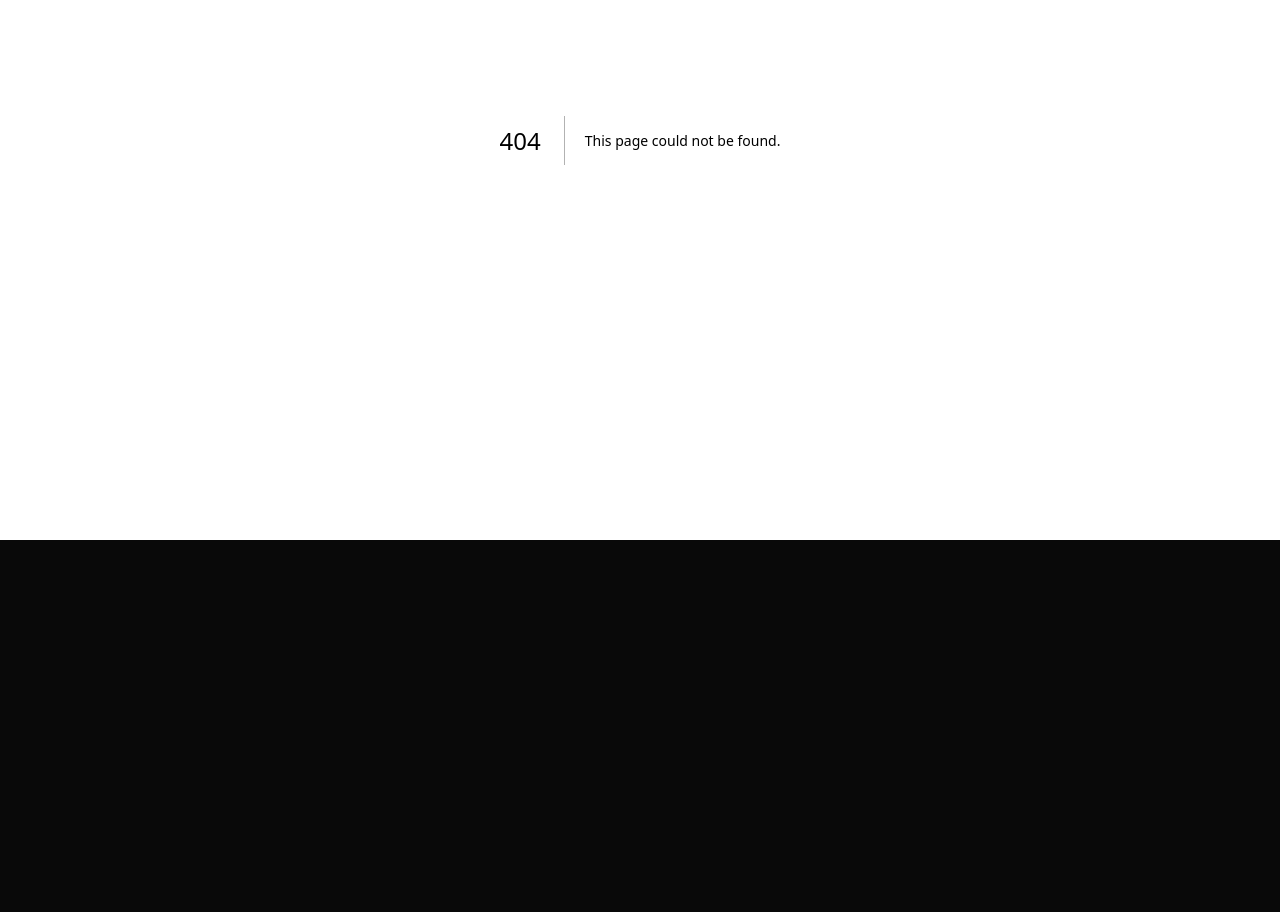
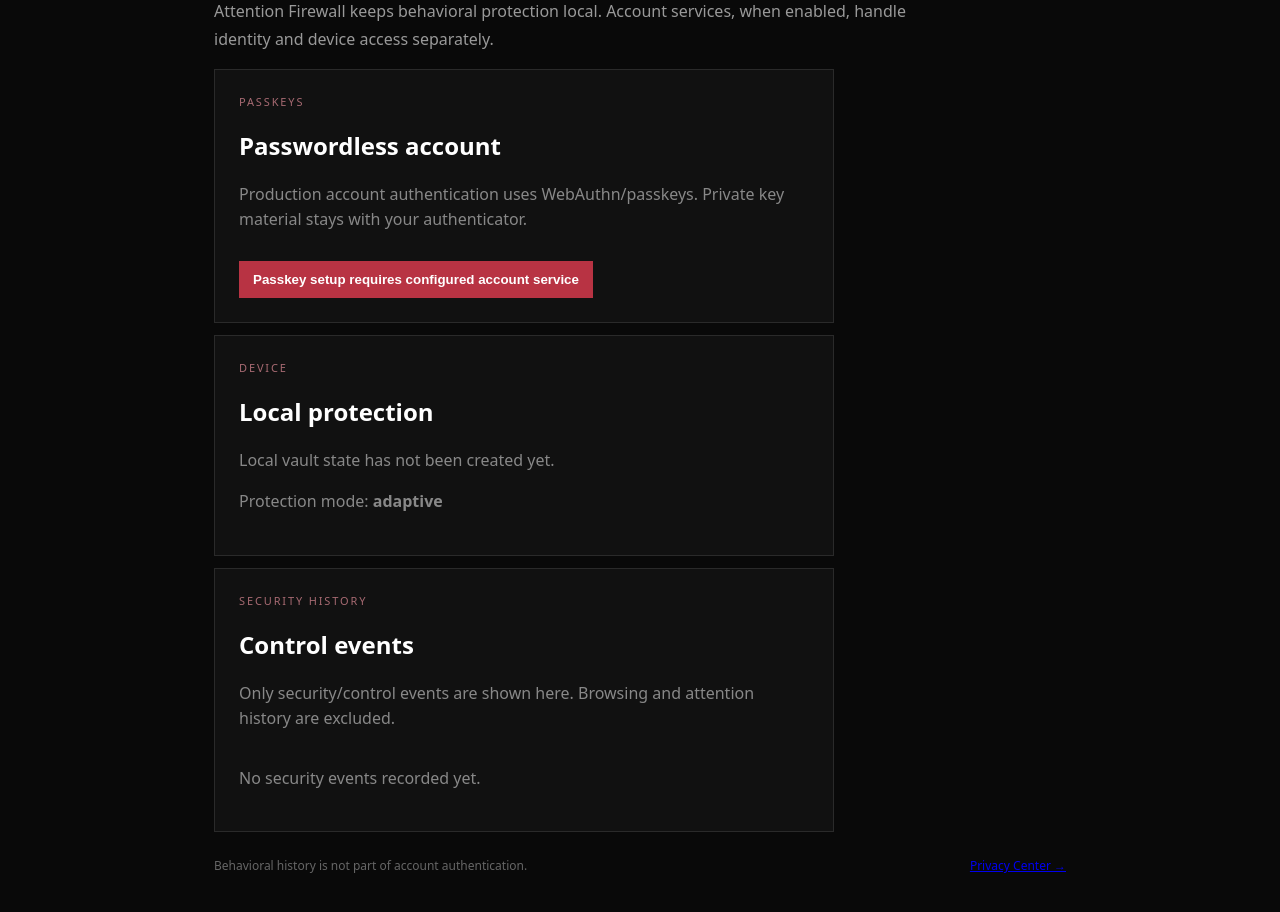
Before and after one commit to Nar-Lod/attention-firewall, a Next.js app in the folder apps/web/: page /account in a window 1280 px wide. Before the commit this address had no page. Shown: the part 260-1172 px from the top of the page. Before the commit the page ends 800 px from the top, so only its background shows below. Built offline with nearby package versions, Linux system fonts and the light colour scheme.

Commit message:
feat: add account and device security center

```diff
--- /dev/null
+++ b/apps/web/app/account/page.tsx
@@ -0,0 +1,58 @@
+"use client";
+
+import {useEffect,useMemo,useState} from "react";
+import {EncryptedIndexedDbStore} from "@attention-firewall/secure-browser-store";
+import type {SecurityEvent} from "@attention-firewall/security-audit";
+
+interface LocalState{
+ version:2;
+ protectionMode:"adaptive"|"strict";
+ securityEvents:SecurityEvent[];
+ currentIntent?:{label:string;purpose:string;targetDomains:string[];budgetMinutes?:number};
+ rules:unknown[];
+ commitments:unknown[];
+}
+
+export default function AccountPage(){
+ const store=useMemo(()=>new EncryptedIndexedDbStore<LocalState>("extension-state-v2","attention-firewall-extension-state"),[]);
+ const [state,setState]=useState<LocalState|null>(null);
+
+ useEffect(()=>{void store.get().then(setState);},[store]);
+
+ const events=state?.securityEvents??[];
+
+ return <main className="privacy-page">
+  <a href="/">← Dashboard</a>
+  <p className="eyebrow" style={{marginTop:32}}>ACCOUNT & DEVICE SECURITY</p>
+  <h1>Your security boundary</h1>
+  <p className="lead">Attention Firewall keeps behavioral protection local. Account services, when enabled, handle identity and device access separately.</p>
+
+  <section className="privacy-grid">
+   <div className="privacy-card">
+    <div className="label">PASSKEYS</div>
+    <h2>Passwordless account</h2>
+    <p>Production account authentication uses WebAuthn/passkeys. Private key material stays with your authenticator.</p>
+    <button type="button" disabled>Passkey setup requires configured account service</button>
+   </div>
+
+   <div className="privacy-card">
+    <div className="label">DEVICE</div>
+    <h2>Local protection</h2>
+    <p>{state?"Your local vault is available in this browser.":"Local vault state has not been created yet."}</p>
+    <p>Protection mode: <strong>{state?.protectionMode??"adaptive"}</strong></p>
+   </div>
+
+   <div className="privacy-card">
+    <div className="label">SECURITY HISTORY</div>
+    <h2>Control events</h2>
+    <p>Only security/control events are shown here. Browsing and attention history are excluded.</p>
+    <div className="bar-list">
+     {!events.length&&<p className="muted">No security events recorded yet.</p>}
+     {events.map(event=><div key={event.id} className="bar-row"><span>{new Date(event.occurredAt).toLocaleDateString()}</span><div><b>{event.type}</b></div><b>{event.outcome}</b></div>)}
+    </div>
+   </div>
+  </section>
+
+  <footer><span>Behavioral history is not part of account authentication.</span><a href="/privacy">Privacy Center →</a></footer>
+ </main>;
+}
```
